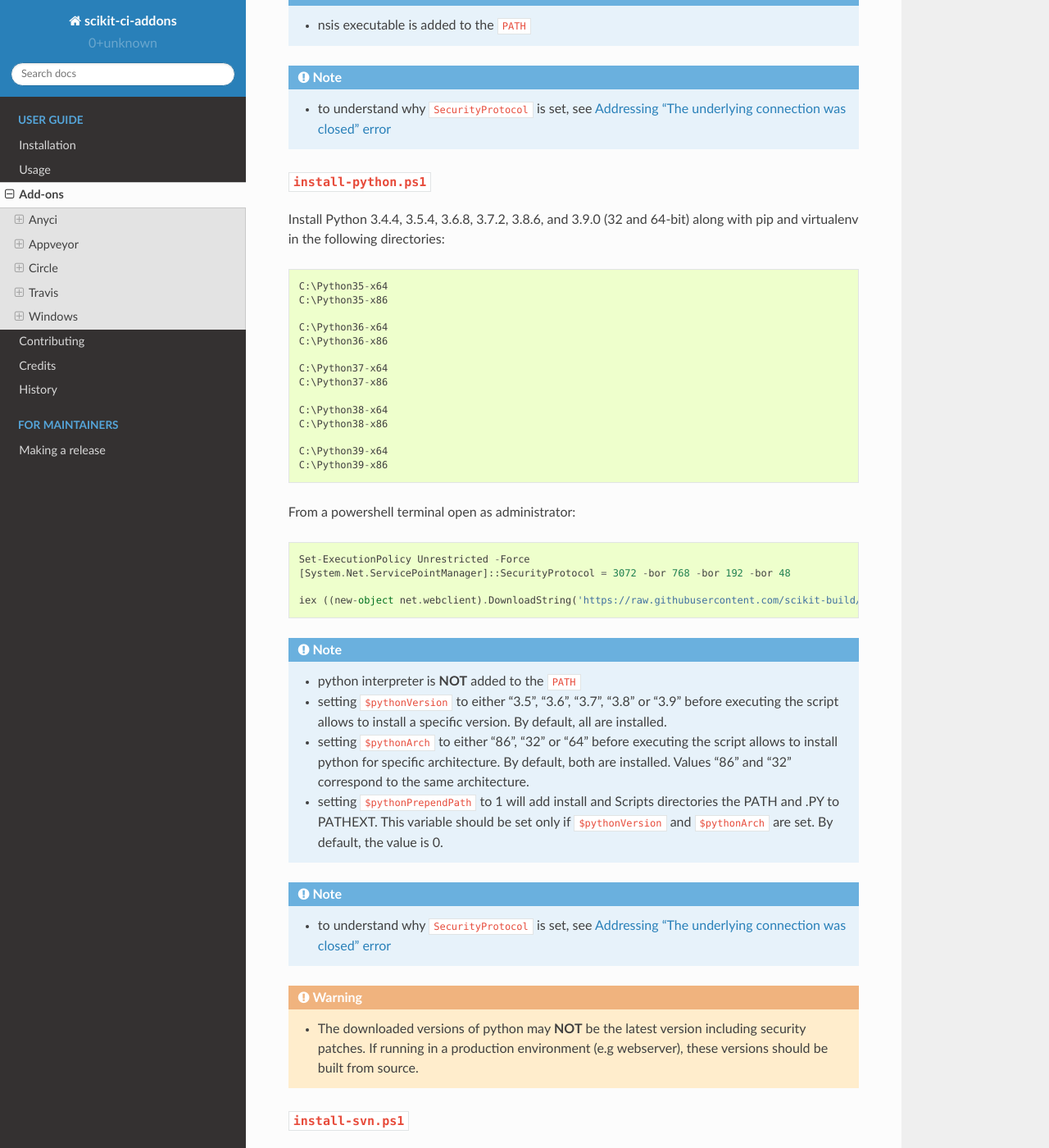
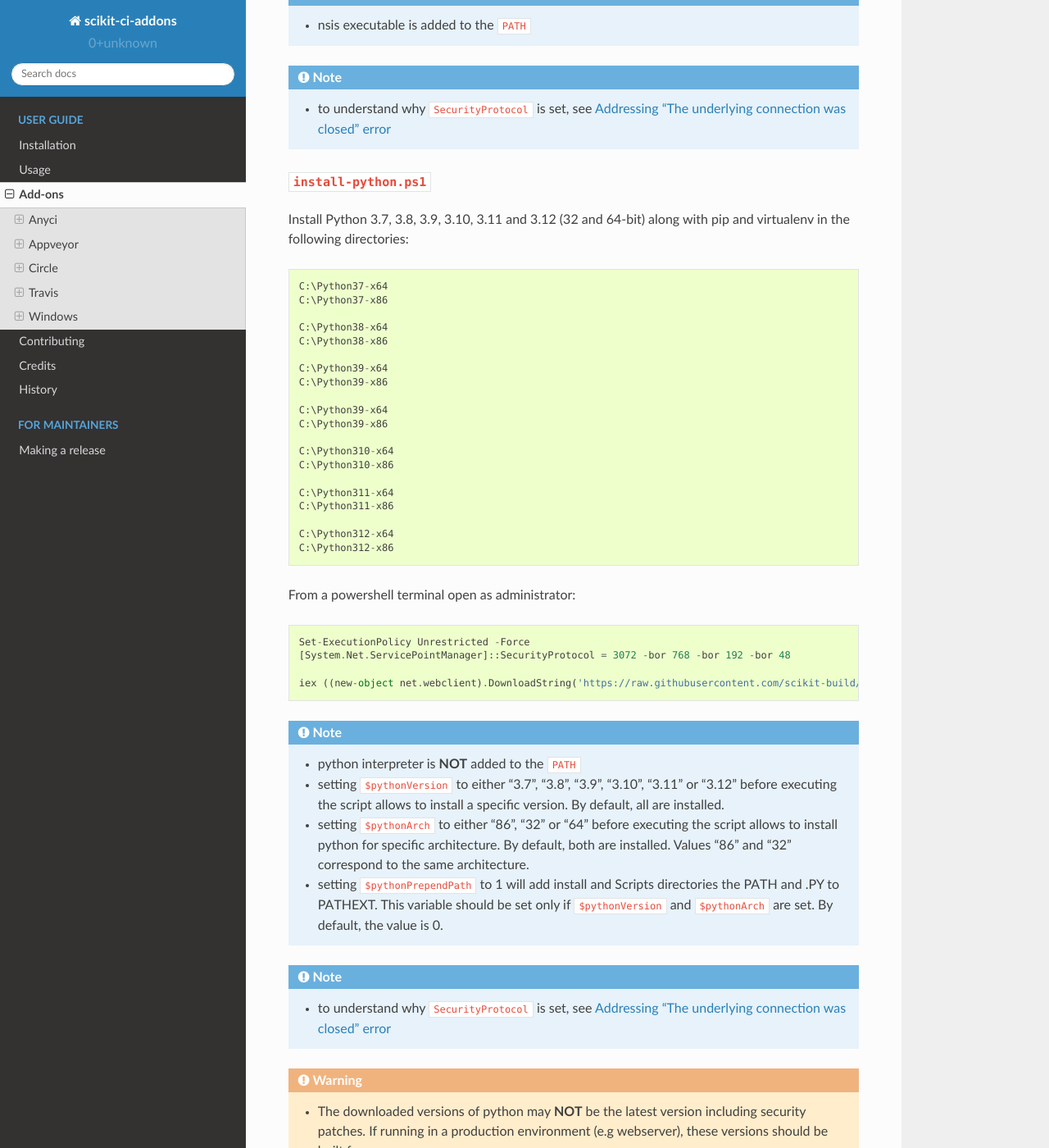
Before and after one commit to scikit-build/scikit-ci-addons, a Sphinx documentation site: the page built from docs/addons.rst, in a window 1280 px wide and 1400 px high, scrolled down 13340 px. Shown: the whole window at 82% size. Built offline with Sphinx 7.4.7 and the Read the Docs theme 2.0.0, drawn with Linux system fonts in a browser that asks for light colours.

Commit message:
docs: Update "install-python.ps1" usage

```diff
--- a/docs/windows/install-scripts.rst
+++ b/docs/windows/install-scripts.rst
@@ -169,14 +169,8 @@ From a powershell terminal open as administrator: ::
 ``install-python.ps1``
 ^^^^^^^^^^^^^^^^^^^^^^
 
-Install Python 3.4.4, 3.5.4, 3.6.8, 3.7.2, 3.8.6, and 3.9.0 (32 and 64-bit) along with pip and virtualenv
+Install Python 3.7, 3.8, 3.9, 3.10, 3.11 and 3.12 (32 and 64-bit) along with pip and virtualenv
 in the following directories: ::
-
-    C:\Python35-x64
-    C:\Python35-x86
-
-    C:\Python36-x64
-    C:\Python36-x86
 
     C:\Python37-x64
     C:\Python37-x86
@@ -186,6 +180,18 @@ in the following directories: ::
 
     C:\Python39-x64
     C:\Python39-x86
+
+    C:\Python39-x64
+    C:\Python39-x86
+
+    C:\Python310-x64
+    C:\Python310-x86
+
+    C:\Python311-x64
+    C:\Python311-x86
+
+    C:\Python312-x64
+    C:\Python312-x86
 
 From a powershell terminal open as administrator: ::
 
@@ -197,7 +203,7 @@ From a powershell terminal open as administrator: ::
 
 .. note::
     - python interpreter is **NOT** added to the ``PATH``
-    - setting ``$pythonVersion`` to either "3.5", "3.6", "3.7", "3.8" or "3.9" before executing the script allows
+    - setting ``$pythonVersion`` to either "3.7", "3.8", "3.9", "3.10", "3.11" or "3.12" before executing the script allows
       to install a specific version. By default, all are installed.
     - setting ``$pythonArch`` to either "86", "32" or "64" before executing the script allows
       to install python for specific architecture. By default, both are installed.
```
